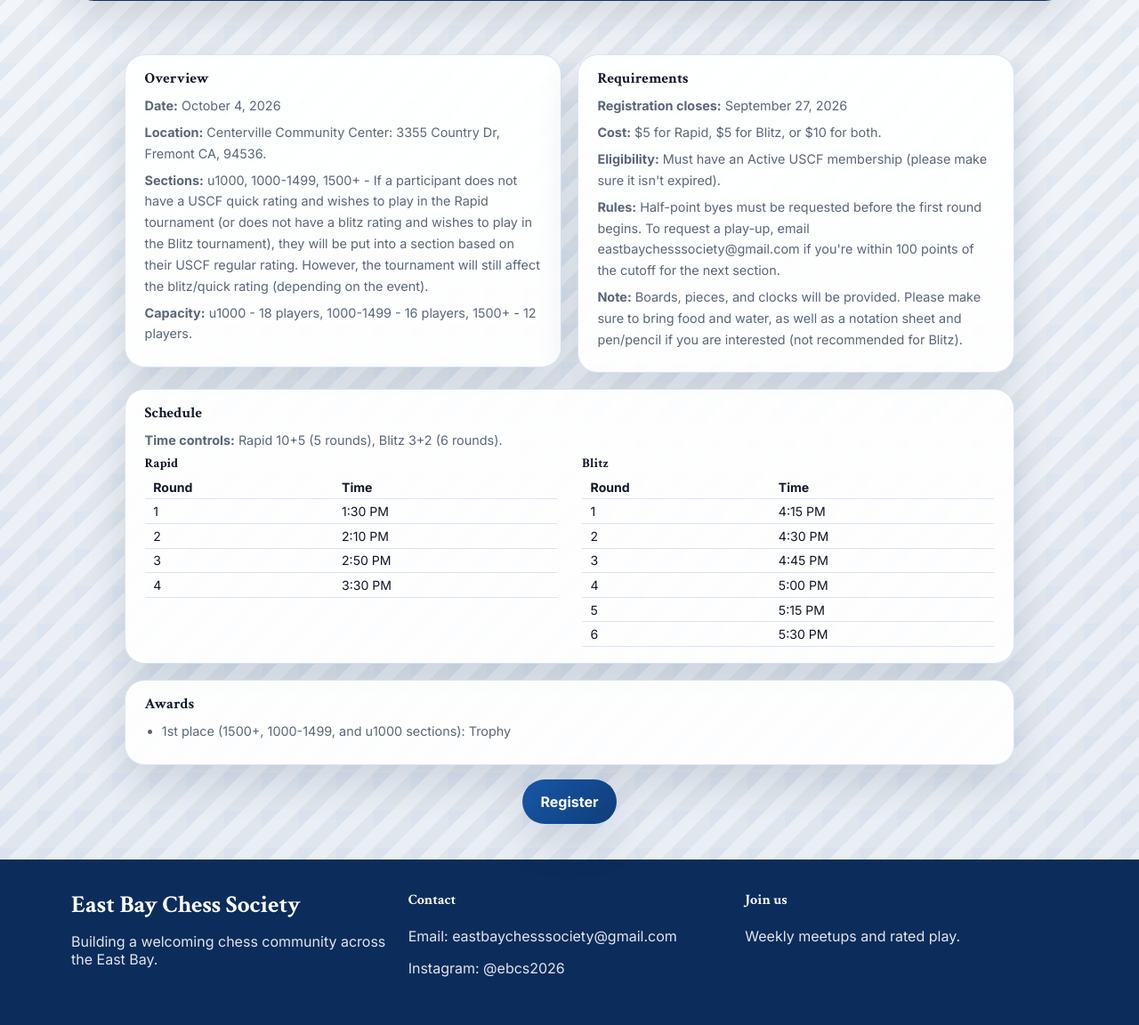
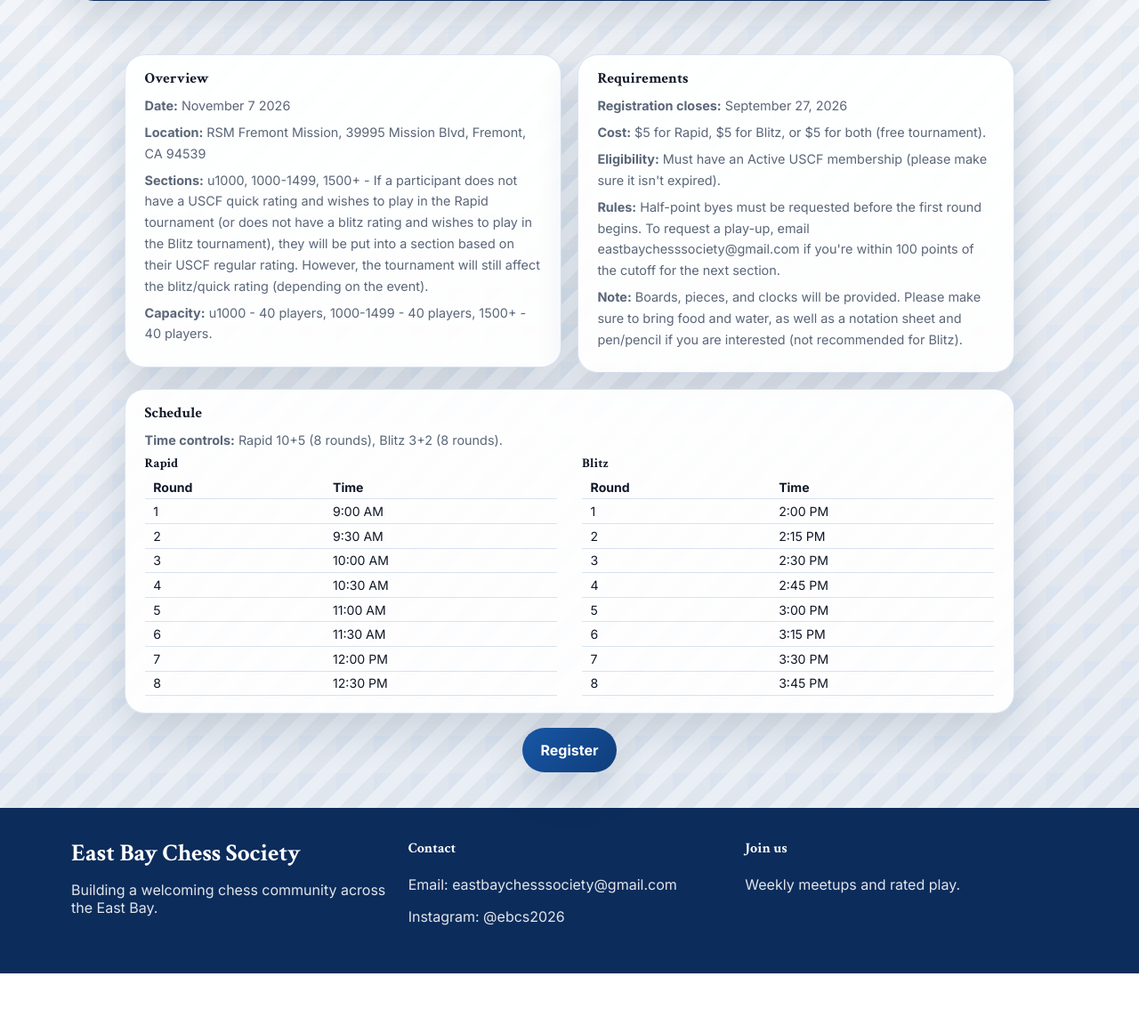
Before and after one commit to gargishan25/ebcs_website, a Flask app: a page that uses app/templates/event_details.html in a window 1280 px wide. Shown: the part 349-1501 px from the top of the page at 89% size. After the commit the page ends 1443 px from the top, so only its background shows below. Run offline with Flask 3, Linux system fonts and the light colour scheme.

Commit message:
tournament_details_update

```diff
--- a/app/templates/event_details.html
+++ b/app/templates/event_details.html
@@ -92,16 +92,16 @@
 
   <article class="panel">
     <h3>Overview</h3>
-    <p><strong>Date:</strong> October 4, 2026</p>
-    <p><strong>Location:</strong> Centerville Community Center: 3355 Country Dr, Fremont CA, 94536.</p>
+    <p><strong>Date:</strong> November 7 2026</p>
+    <p><strong>Location:</strong> RSM Fremont Mission, 39995 Mission Blvd, Fremont, CA 94539</p>
     <p><strong>Sections:</strong> u1000, 1000-1499, 1500+ - If a participant does not have a USCF quick rating and wishes to play in the Rapid tournament (or does not have a blitz rating and wishes to play in the Blitz tournament), they will be put into a section based on their USCF regular rating. However, the tournament will still affect the blitz/quick rating (depending on the event). </p>
-    <p><strong>Capacity:</strong> u1000 - 18 players, 1000-1499 - 16 players, 1500+ - 12 players.</p>
+    <p><strong>Capacity:</strong> u1000 - 40 players, 1000-1499 - 40 players, 1500+ - 40 players.</p>
   </article>
 
   <article class="panel">
     <h3>Requirements</h3>
     <p><strong>Registration closes:</strong> September 27, 2026</p>
-    <p><strong>Cost:</strong> $5 for Rapid, $5 for Blitz, or $10 for both.</p>
+    <p><strong>Cost:</strong> $5 for Rapid, $5 for Blitz, or $5 for both (free tournament).</p>
     <p><strong>Eligibility:</strong> Must have an Active USCF membership (please make sure it isn't expired).</p>
     <p><strong>Rules:</strong> Half-point byes must be requested before the first round begins. To request a play-up, email
       <a href="mailto:eastbaychesssociety@gmail.com">eastbaychesssociety@gmail.com</a> if you're within 100 points of the cutoff for the next section.
@@ -111,7 +111,7 @@
 
   <article class="panel full-width">
     <h3>Schedule</h3>
-    <p><strong>Time controls:</strong> Rapid 10+5 (5 rounds), Blitz 3+2 (6 rounds).</p>
+    <p><strong>Time controls:</strong> Rapid 10+5 (8 rounds), Blitz 3+2 (8 rounds).</p>
     <div class="schedule-pair">
       <div>
         <h4>Rapid</h4>
@@ -120,10 +120,14 @@
             <tr><th>Round</th><th>Time</th></tr>
           </thead>
           <tbody>
-            <tr><td>1</td><td>1:30 PM</td></tr>
-            <tr><td>2</td><td>2:10 PM</td></tr>
-            <tr><td>3</td><td>2:50 PM</td></tr>
-            <tr><td>4</td><td>3:30 PM</td></tr>
+            <tr><td>1</td><td>9:00 AM</td></tr>
+            <tr><td>2</td><td>9:30 AM</td></tr>
+            <tr><td>3</td><td>10:00 AM</td></tr>
+            <tr><td>4</td><td>10:30 AM</td></tr>
+            <tr><td>5</td><td>11:00 AM</td></tr>
+            <tr><td>6</td><td>11:30 AM</td></tr>
+            <tr><td>7</td><td>12:00 PM</td></tr>
+            <tr><td>8</td><td>12:30 PM</td></tr>
           </tbody>
         </table>
       </div>
@@ -134,25 +138,19 @@
             <tr><th>Round</th><th>Time</th></tr>
           </thead>
           <tbody>
-            <tr><td>1</td><td>4:15 PM</td></tr>
-            <tr><td>2</td><td>4:30 PM</td></tr>
-            <tr><td>3</td><td>4:45 PM</td></tr>
-            <tr><td>4</td><td>5:00 PM</td></tr>
-            <tr><td>5</td><td>5:15 PM</td></tr>
-            <tr><td>6</td><td>5:30 PM</td></tr>
+            <tr><td>1</td><td>2:00 PM</td></tr>
+            <tr><td>2</td><td>2:15 PM</td></tr>
+            <tr><td>3</td><td>2:30 PM</td></tr>
+            <tr><td>4</td><td>2:45 PM</td></tr>
+            <tr><td>5</td><td>3:00 PM</td></tr>
+            <tr><td>6</td><td>3:15 PM</td></tr>
+            <tr><td>7</td><td>3:30 PM</td></tr>
+            <tr><td>8</td><td>3:45 PM</td></tr>
           </tbody>
         </table>
       </div>
     </div>
   </article>
-
-  <article class="panel full-width">
-    <h3>Awards</h3>
-    <ul>
-      <li>1st place (1500+, 1000-1499, and u1000 sections): Trophy</li>
-    </ul>
-  </article>
-
 </section>
 
 <div class="container register-row">
--- a/app/templates/tournaments.html
+++ b/app/templates/tournaments.html
@@ -17,8 +17,8 @@
   <article class="event hero-card">
     <div class="event-meta">Featured Event</div>
     <h2>2026 East Bay Rapid & Blitz</h2>
-    <p><strong>Date:</strong> October 4, 2026</p>
-    <p><strong>Location:</strong> Centerville Community Center: 3355 Country Dr, Fremont CA, 94536.</p>
+    <p><strong>Date:</strong> November 7, 2026</p>
+    <p><strong>Location:</strong> RSM Fremont Mission, 39995 Mission Blvd, Fremont, CA 94539</p>
     <p><strong>Format:</strong> Multiple sections, timed rounds, and organized pairings</p>
     <p>
       This event is intended to give casual players and enthusiasts an opportunity to participate in an over-the-board tournament in a low-risk environment.
```
